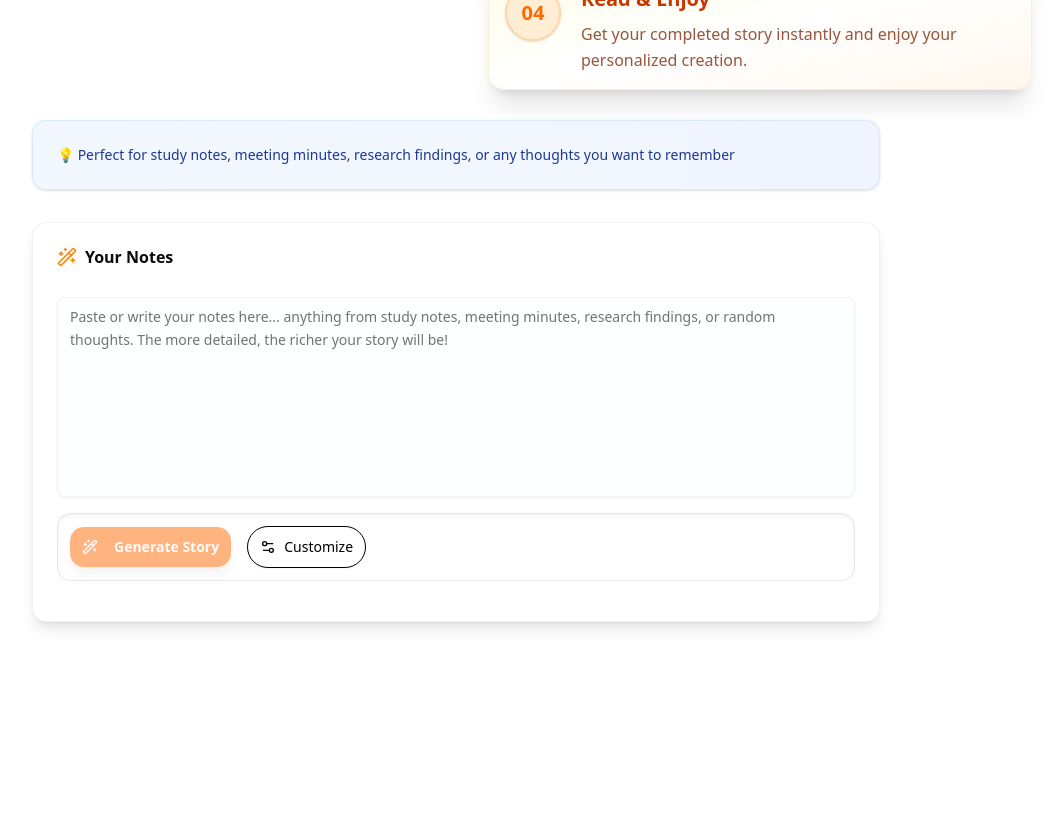
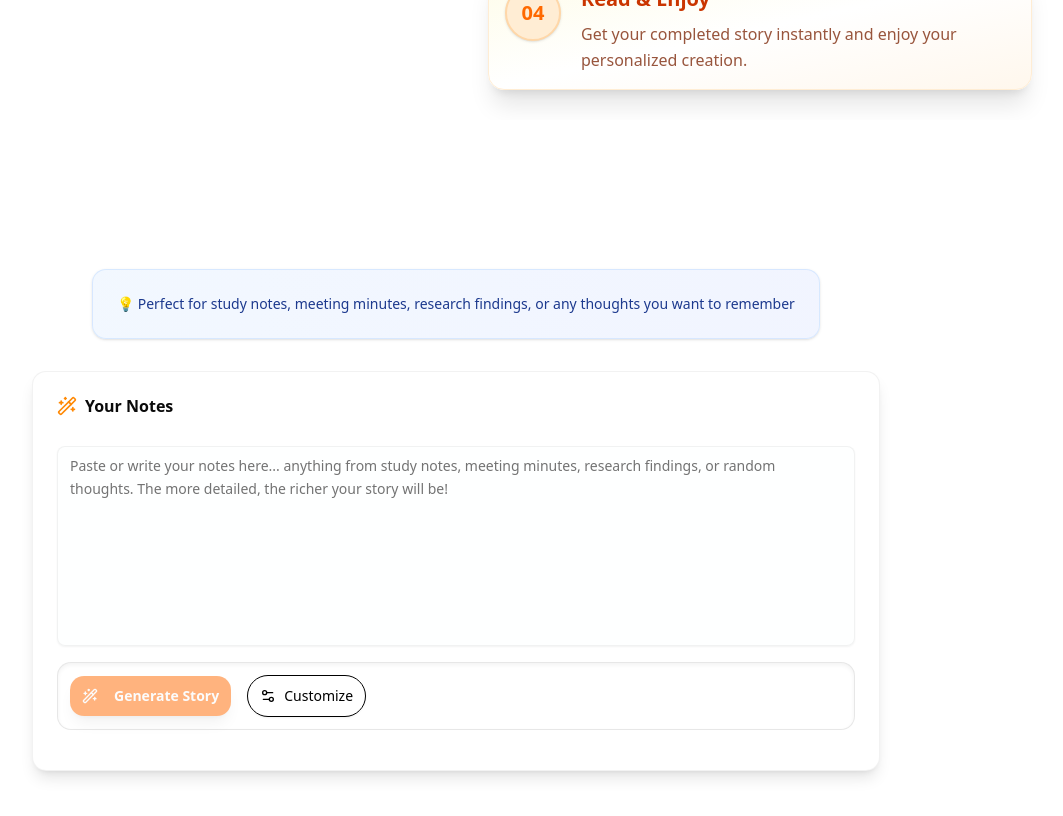
Before and after one commit to bhaskrr/loreverse, a Next.js app: page / in a window 1280 px wide. Shown: the part 2280-3096 px from the top of the page, without its empty margins (184-1247 px from the left). Built offline with nearby package versions, Linux system fonts and the light colour scheme.

Commit message:
added flexbox styling to container div

```diff
--- a/src/components/StoryGenerator.tsx
+++ b/src/components/StoryGenerator.tsx
@@ -138,7 +138,7 @@ export function StoryGenerator() {
   return (
     <div
       id="input"
-      className="min-h-screen max-w-4xl mx-auto px-6 space-y-8">
+      className="min-h-screen max-w-4xl mx-auto px-6 flex flex-col items-center justify-center space-y-8">
       {/* Tips Section */}
       <Card className="bg-gradient-to-r from-blue-50/80 to-indigo-50/80 dark:from-blue-950/10 dark:to-indigo-950/10 border-blue-200/50 dark:border-blue-800/30">
         <CardContent>
```
